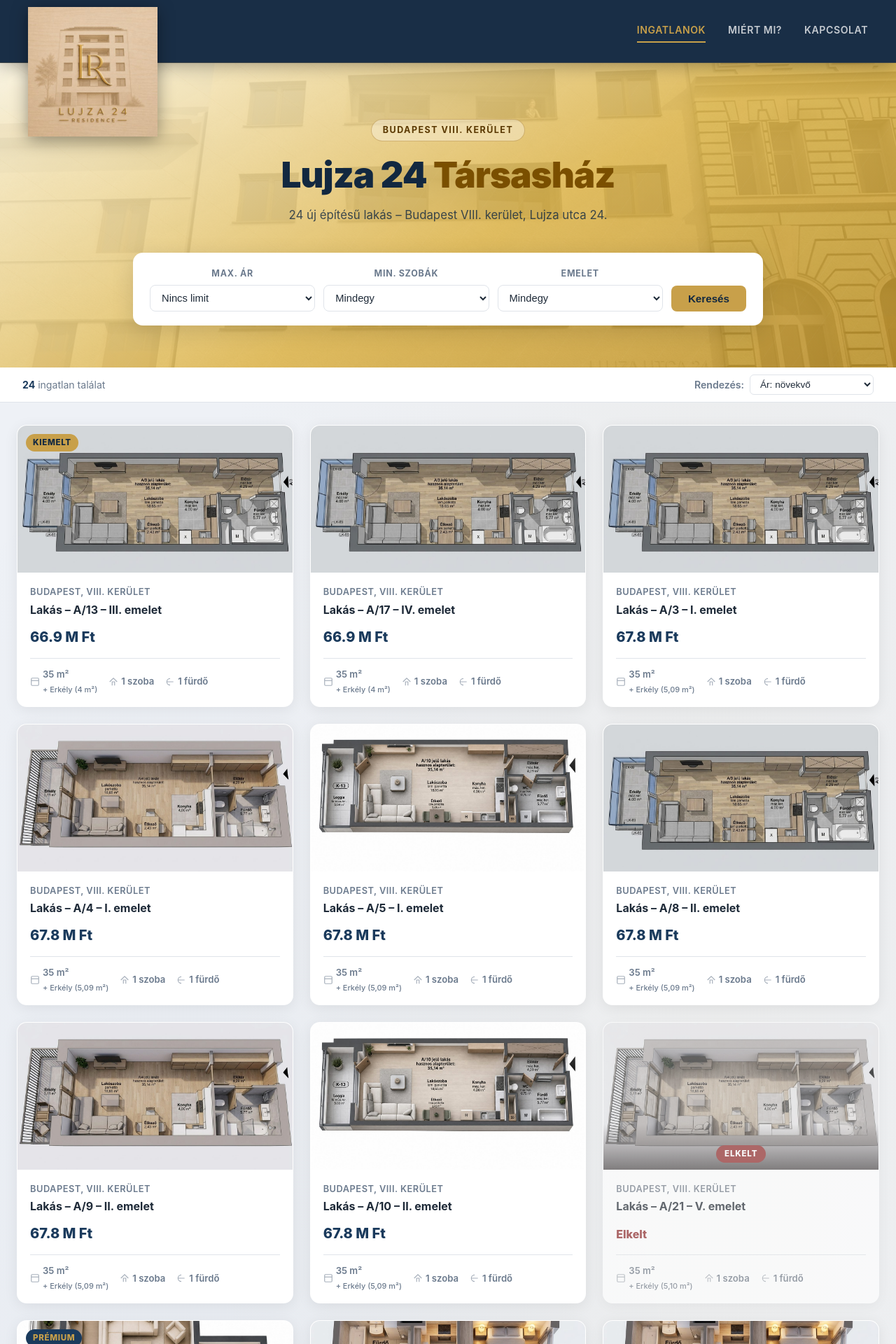
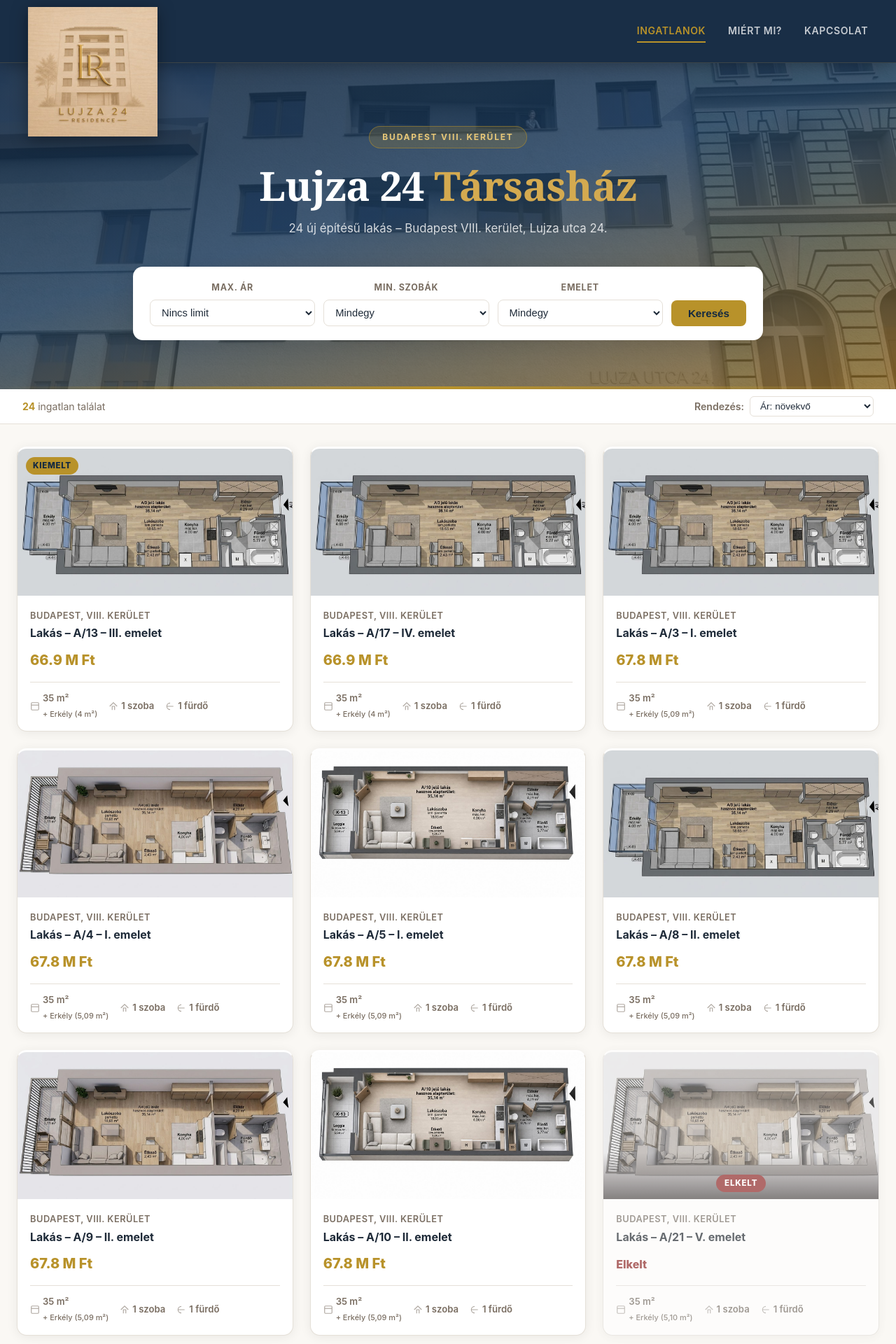
Before and after one commit to Akolak18/PROJECT-SIMPLE, a Flask app: page /ingatlan-ertekesites in a window 1280 px wide. Shown: the top 1920 px of the page at 70% size. Run offline with Flask 3, Linux system fonts and the light colour scheme.

Commit message:
Refined combined design: cream base, serif headings, strategic gold accents
- Warm cream (#faf8f4) background replaces cold blue-gray
- Playfair Display serif font for all section/page headings and prices
- Hero: dark navy overlay on building photo (white text) with gold bottom line
- Property card hover: gold top border instead of blue shadow
- Card prices: gold color instead of navy
- Why-us cards: gold-tinted borders and heading color
- Sidebar price card: gold top border, serif font
- Feature tags: warm gold-pale background
- Contact button: gold (consistent with search button)
- All sections use CSS vars (no more hardcoded #f8f9fc etc.)

https://claude.ai/code/session_014petuLLSC47wXb62gZwvgJ

```diff
--- a/templates/ingatlan_ertekesites.html
+++ b/templates/ingatlan_ertekesites.html
@@ -9,29 +9,30 @@
     html, body { width: 100%; }
     .page-wrapper { overflow-x: clip; }
 
+    @import url('https://fonts.googleapis.com/css2?family=Playfair+Display:wght@400;700;900&display=swap');
+
     :root {
       --navy: #1a3a5c;
       --navy-dark: #122840;
-      --gold: #c8a04a;
-      --gold-light: #e8c878;
-      --gray-bg: #f4f6f9;
-      --gray-border: #e0e4ea;
+      --gold: #b8922a;
+      --gold-light: #d4aa50;
+      --gold-pale: #f5ead6;
+      --gray-bg: #f5f3ef;
+      --gray-border: #e5e0d8;
       --text: #1e2a38;
-      --muted: #6b7a8d;
+      --muted: #7a6e62;
       --white: #ffffff;
+      --cream: #faf8f4;
       --radius: 10px;
-      --shadow: 0 2px 14px rgba(0,0,0,.08);
-      --shadow-lg: 0 8px 32px rgba(0,0,0,.13);
+      --shadow: 0 2px 14px rgba(0,0,0,.07);
+      --shadow-lg: 0 8px 32px rgba(0,0,0,.11);
     }
 
     body {
       font-family: -apple-system, BlinkMacSystemFont, "Segoe UI", Roboto, "Helvetica Neue", sans-serif;
-      background: #eef1f6;
-      background-image:
-        radial-gradient(ellipse at 20% 50%, rgba(26,58,92,.06) 0%, transparent 60%),
-        radial-gradient(ellipse at 80% 20%, rgba(200,160,74,.05) 0%, transparent 50%);
+      background: var(--cream);
       color: var(--text);
-      line-height: 1.6;
+      line-height: 1.65;
     }
 
     /* ── NAV ── */
@@ -83,62 +84,43 @@
       position: relative;
       overflow: hidden;
       background:
-        linear-gradient(150deg, rgba(255,248,225,.92) 0%, rgba(225,185,80,.88) 55%, rgba(190,145,40,.85) 100%),
+        linear-gradient(165deg, rgba(18,40,64,.88) 0%, rgba(26,58,92,.80) 45%, rgba(140,100,30,.75) 100%),
         url('/static/images/utcafront_2.jpg') center center / cover no-repeat;
-      color: var(--navy-dark);
-      padding: 80px 32px 60px;
+      color: #fff;
+      padding: 90px 32px 70px;
       text-align: center;
-    }
-    .hero::before {
-      content: '';
-      position: absolute;
-      inset: 0;
-      background-image:
-        repeating-linear-gradient(
-          -55deg,
-          transparent 0px, transparent 40px,
-          rgba(255,255,255,.018) 40px, rgba(255,255,255,.018) 41px
-        ),
-        repeating-linear-gradient(
-          35deg,
-          transparent 0px, transparent 60px,
-          rgba(200,160,74,.04) 60px, rgba(200,160,74,.04) 61px
-        );
-      pointer-events: none;
     }
     .hero::after {
       content: '';
       position: absolute;
-      bottom: -60px;
-      left: 50%;
-      transform: translateX(-50%);
-      width: 700px;
-      height: 200px;
-      background: radial-gradient(ellipse, rgba(200,160,74,.12) 0%, transparent 70%);
+      bottom: 0; left: 0; right: 0;
+      height: 4px;
+      background: linear-gradient(90deg, transparent, var(--gold), transparent);
       pointer-events: none;
     }
     .hero-content { position: relative; z-index: 1; }
     .hero-eyebrow {
       display: inline-block;
-      background: rgba(255,255,255,.35);
-      border: 1px solid rgba(160,110,20,.40);
-      color: #5a3800;
-      font-size: .78rem;
+      background: rgba(184,146,42,.2);
+      border: 1px solid rgba(184,146,42,.5);
+      color: #e8c878;
+      font-size: .75rem;
       font-weight: 700;
-      letter-spacing: .12em;
+      letter-spacing: .15em;
       text-transform: uppercase;
-      padding: 5px 16px;
+      padding: 5px 18px;
       border-radius: 20px;
-      margin-bottom: 18px;
+      margin-bottom: 20px;
     }
     .hero h1 {
-      font-size: clamp(2rem, 4.5vw, 3.2rem);
-      font-weight: 900;
+      font-family: 'Playfair Display', Georgia, serif;
+      font-size: clamp(2.2rem, 5vw, 3.6rem);
+      font-weight: 700;
       margin-bottom: 14px;
-      letter-spacing: -.02em;
+      letter-spacing: -.01em;
       line-height: 1.15;
     }
-    .hero h1 span { color: #7a4f00; }
+    .hero h1 span { color: var(--gold-light); }
     .hero p {
       font-size: 1.05rem;
       opacity: .80;
@@ -146,7 +128,7 @@
       max-width: 500px;
       margin-left: auto;
       margin-right: auto;
-      line-height: 1.7;
+      line-height: 1.75;
     }
 
     /* ── SEARCH BOX ── */
@@ -213,7 +195,7 @@
       font-size: .88rem;
       color: var(--muted);
     }
-    .stats-bar strong { color: var(--navy); }
+    .stats-bar strong { color: var(--gold); }
     .sort-wrap { margin-left: auto; display: flex; align-items: center; gap: 8px; }
     .sort-wrap label { font-weight: 600; }
     .sort-wrap select {
@@ -269,17 +251,19 @@
       background: var(--white);
       border-radius: 14px;
       overflow: hidden;
-      box-shadow: 0 4px 20px rgba(0,0,0,.07);
-      border: 1px solid rgba(255,255,255,.8);
-      transition: transform .25s, box-shadow .25s;
+      box-shadow: 0 2px 16px rgba(0,0,0,.07);
+      border: 1px solid var(--gray-border);
+      border-top: 3px solid transparent;
+      transition: transform .25s, box-shadow .25s, border-top-color .25s;
       text-decoration: none;
       color: inherit;
       display: flex;
       flex-direction: column;
     }
     .property-card:hover {
-      transform: translateY(-6px);
-      box-shadow: 0 16px 48px rgba(26,58,92,.16);
+      transform: translateY(-5px);
+      box-shadow: 0 14px 40px rgba(0,0,0,.12);
+      border-top-color: var(--gold);
     }
 
     .card-img {
@@ -365,7 +349,7 @@
     .card-price {
       font-size: 1.25rem;
       font-weight: 800;
-      color: var(--navy);
+      color: var(--gold);
       margin-bottom: 14px;
     }
     .card-stats {
```
Also changed, not shown: other parts of templates/ingatlan_ertekesites.html (+19 -23 lines), templates/ingatlan_detail.html (+27 -20 lines).
